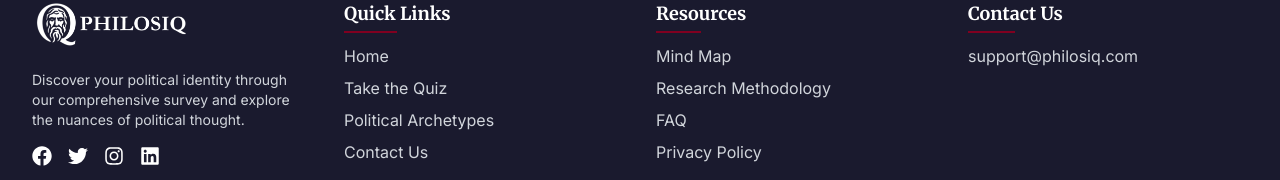
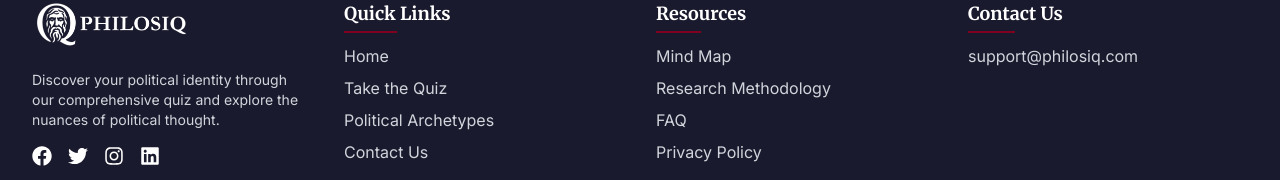
Before and after one commit to uzair-shakeel/philosiq, a Next.js app: page / in a window 1280 px wide. Shown: the part 4972-5152 px from the top of the page. Built offline with nearby package versions, Linux system fonts and the light colour scheme; no server answers.

Commit message:
Update Footer.jsx

```diff
--- a/src/components/Footer.jsx
+++ b/src/components/Footer.jsx
@@ -16,7 +16,7 @@ const Footer = () => {
               <img src="/footer logo.png" alt="logo" className="h-12 w-auto" />
             </Link>
             <p className="text-gray-300 text-sm">
-              Discover your political identity through our comprehensive survey
+              Discover your political identity through our comprehensive quiz
               and explore the nuances of political thought.
             </p>
             <div className="flex space-x-4">
@@ -33,7 +33,7 @@ const Footer = () => {
                 <FaTwitter size={20} />
               </a>
               <a
-                href="#"
+                href="https://www.instagram.com/philosiq"
                 className="hover:text-primary-lightMaroon transition-colors duration-300"
               >
                 <FaInstagram size={20} />
```
